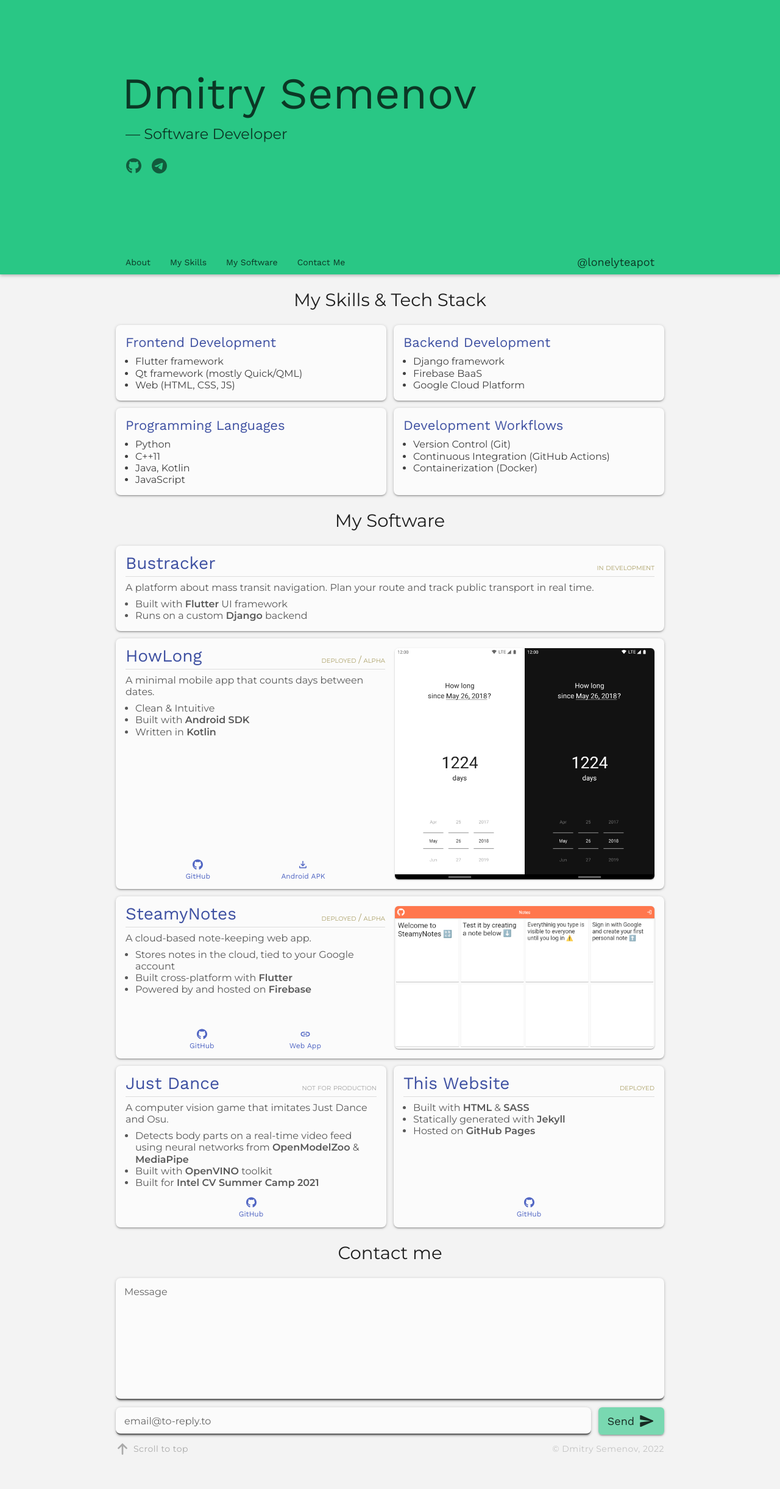
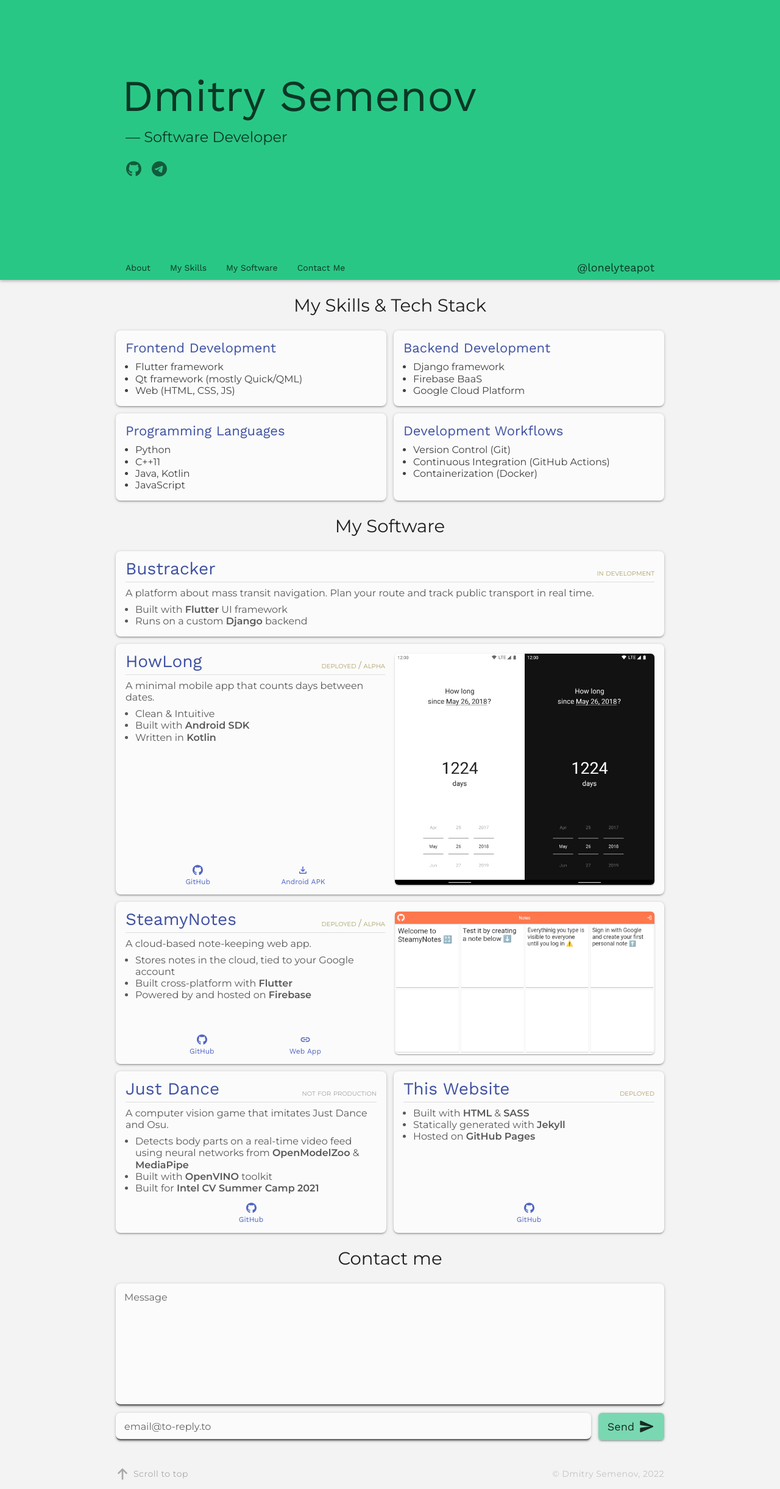
Before and after one commit to lonelyteapot/lonelyteapot.github.io, a Jekyll site: the page built from pages/index.html, in a window 1280 px wide. Shown: the whole page at 61% size. Built offline with Jekyll 4.4.1, drawn with Linux system fonts in a browser that asks for light colours; before the commit the page ends 2401 px from its top, so only the background shows below that.

Commit message:
Change sizing

```diff
--- a/_sass/footer.scss
+++ b/_sass/footer.scss
@@ -3,6 +3,7 @@
     display: flex;
     justify-content: space-between;
     align-items: center;
+    margin-top: 2rem;
     min-height: 3rem;
     color: transparentize($color: $color-on-background, $amount: 0.8);
     font-size: 14px;
--- a/_sass/variables.sass
+++ b/_sass/variables.sass
@@ -21,7 +21,7 @@ $color-on-background: black
 
 // Values
 $header-height: 40px
-$full-header-height: min(50vh, 100vw)
+$full-header-height: min(51vh, 80vw)
 
 // Material Elevation Shadows
 $shadow-1: 0 1px 3px #0003, 0 1px 1px #00000024, 0 2px 1px -1px #0000001f
```
